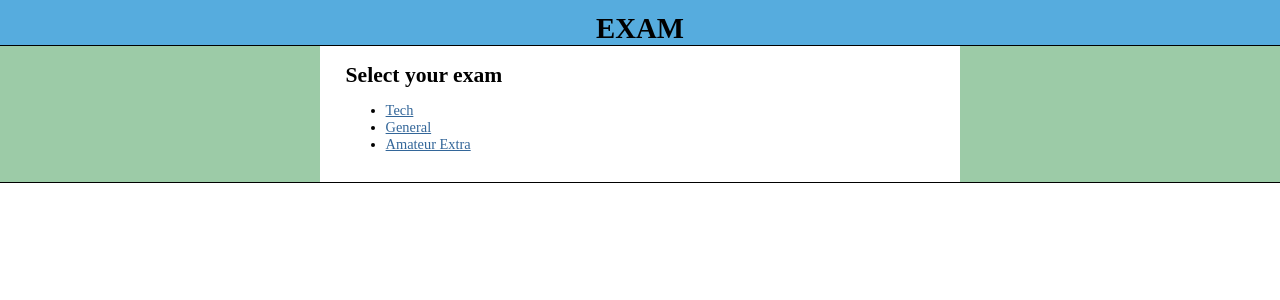
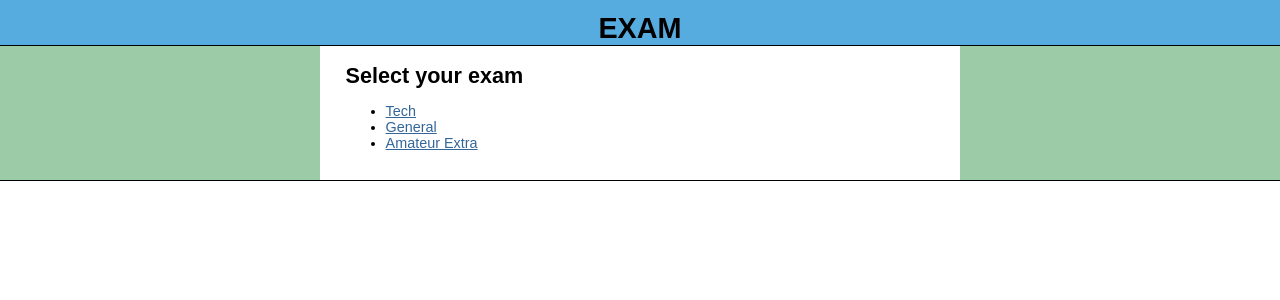
Before and after one commit to adamlincoln/hamexam, a Python web app: template templates/exam/index.html in a window 1280 px wide. Shown: the top 300 px of the page. Run offline with Jinja, Linux system fonts and the light colour scheme; the template is opened without the code that fills it, so the values that code supplies are empty.

Commit message:
Changed to use sans-serifed font, because serifs on a screen suck.

```diff
--- a/static/css/default_screen.css
+++ b/static/css/default_screen.css
@@ -8,6 +8,8 @@ body {
    min-width:600px;     /* Minimum width of layout - remove line if not required */
    /* The min-width property does not work in old versions of Internet Explorer */
    font-size:90%;
+
+   font-family: Arial,sans-serif;
 }
 
 a {
```
